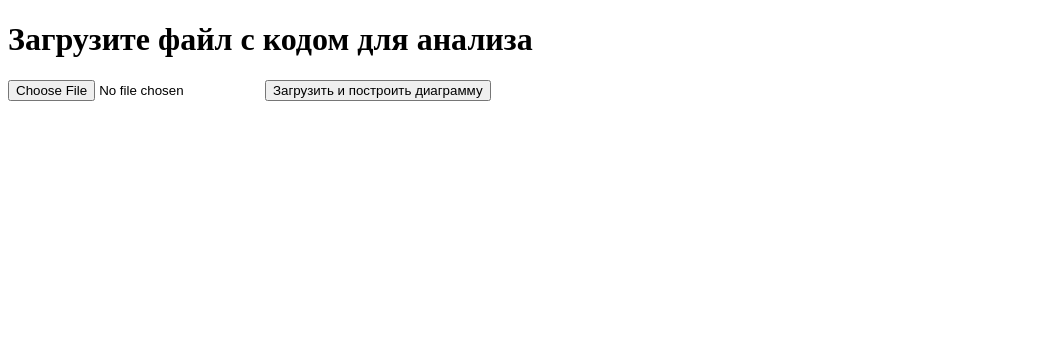
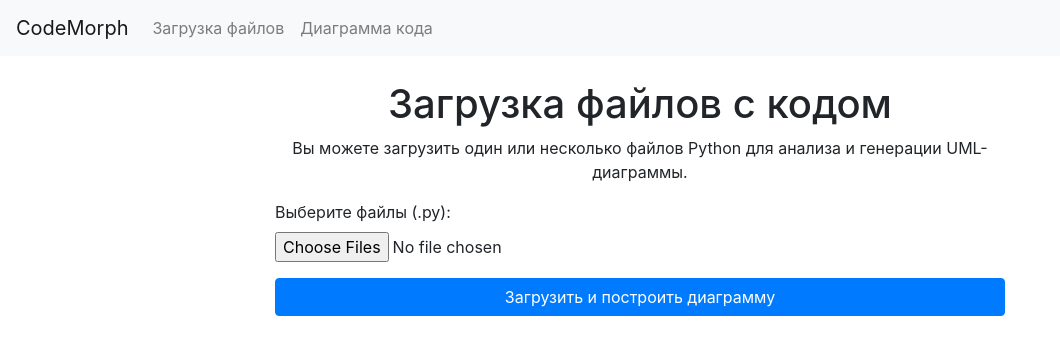
Before and after one commit to Sareff/CodeMorph, a Flask app: page /upload in a window 1280 px wide. Shown: the top 355 px of the page, without its empty margins (0-1060 px from the left). Run offline with Flask 3, Linux system fonts and the light colour scheme; some libraries are stand-ins or nearby versions.

Commit message:
Some design touches + multiple files diagram added

```diff
--- a/analyzer/__init__.py
+++ b/analyzer/__init__.py
@@ -1 +1 @@
-from .analyzer import analyze_file
+from .analyzer import analyze_file, analyze_files
--- a/app/routes.py
+++ b/app/routes.py
@@ -19,31 +19,43 @@ def index():
 @app.route('/upload', methods=['GET', 'POST'])
 def upload():
     if request.method == 'POST':
-        if 'code_file' not in request.files:
-            flash('Файл не выбран')
+        # Проверяем, были ли отправлены файлы
+        if 'code_files' not in request.files:
+            flash('Файлы не выбраны')
             return redirect(request.url)
-        file = request.files['code_file']
-        if file.filename == '':
-            flash('Файл не выбран')
+
+        files = request.files.getlist('code_files')
+        if not files or files[0].filename == '':
+            flash('Файлы не выбраны')
             return redirect(request.url)
-        if file and FileUtils.allowed_file(file.filename, app.config.get("ALLOWED_EXTENTIONS")):
-            filename = FileUtils.secure_filename(file.filename)
-            file_path = os.path.join(UPLOAD_FOLDER, filename)
-            file.save(file_path)
 
-            # Анализируем загруженный файл
-            classes_data = FileUtils.analyze_code(file_path)
-            print(classes_data)
+        saved_files = []
+        for file in files:
+            if file and FileUtils.allowed_file(file.filename, extentions=app.config.get("ALLOWED_EXTENTIONS")):
+                filename = FileUtils.secure_filename(file.filename)
+                file_path = os.path.join(UPLOAD_FOLDER, filename)
+                file.save(file_path)
+                saved_files.append(file_path)
+            else:
+                flash(f'Файл {file.filename} имеет недопустимое расширение и будет пропущен.')
 
-            # Удаляем загруженный файл после анализа (по желанию)
+        if not saved_files:
+            flash('Нет допустимых файлов для анализа.')
+            return redirect(request.url)
+
+        # Анализируем загруженные файлы
+        classes_data = FileUtils.analyze_files(saved_files)
+        print(classes_data)
+
+        # Удаляем загруженные файлы после анализа
+        for file_path in saved_files:
             os.remove(file_path)
 
-            # Передаём данные в шаблон для построения диаграммы
-            session['classes_data'] = classes_data
-            return redirect(url_for('diagram'))
-        else:
-            flash('Разрешены только файлы с расширением .py')
-            return redirect(request.url)
+        # Сохраняем данные в сессии
+        session['classes_data'] = classes_data
+
+        # Перенаправляем на диаграмму
+        return redirect(url_for('diagram'))
     else:
         return render_template('upload.html')
 
--- /dev/null
+++ b/app/templates/base.html
@@ -0,0 +1,43 @@
+<!DOCTYPE html>
+<html lang="ru">
+<head>
+    <meta charset="UTF-8">
+    <title>{% block title %}CodeMorph{% endblock %}</title>
+    <!-- Подключение Bootstrap CSS -->
+    <link rel="stylesheet" href="https://maxcdn.bootstrapcdn.com/bootstrap/4.0.0/css/bootstrap.min.css">
+    <link rel="stylesheet" href="{{ url_for('static', filename='css/styles.css') }}">
+    {% block head %}{% endblock %}
+</head>
+<body>
+    <!-- Навигационная панель -->
+    <nav class="navbar navbar-expand-lg navbar-light bg-light">
+        <a class="navbar-brand" href="{{ url_for('upload') }}">CodeMorph</a>
+        <div class="collapse navbar-collapse">
+            <ul class="navbar-nav mr-auto">
+                <li class="nav-item mr-auto"><a class="nav-link" href="{{ url_for('upload')}}">Загрузка файлов</a></li>
+                <li class="nav-item mr-auto"><a class="nav-link" href="{{ url_for('diagram')}}">Диаграмма кода</a></li>
+            </ul>
+        </div>
+    </nav>
+
+    <!-- Основное содержимое страницы -->
+    <div class="container mt-4">
+        {% with messages = get_flashed_messages() %}
+          {% if messages %}
+            <div class="alert alert-warning" role="alert">
+              {% for message in messages %}
+                <p>{{ message }}</p>
+              {% endfor %}
+            </div>
+          {% endif %}
+        {% endwith %}
+        {% block content %}{% endblock %}
+    </div>
+
+    <!-- Подключение Bootstrap JS и зависимостей -->
+    <script src="https://code.jquery.com/jquery-3.2.1.slim.min.js"></script>
+    <script src="https://cdnjs.cloudflare.com/ajax/libs/popper.js/1.12.9/umd/popper.min.js"></script>
+    <script src="https://maxcdn.bootstrapcdn.com/bootstrap/4.0.0/js/bootstrap.min.js"></script>
+    {% block scripts %}{% endblock %}
+</body>
+</html>
--- a/app/templates/upload.html
+++ b/app/templates/upload.html
@@ -1,24 +1,19 @@
-<!-- templates/upload.html -->
-<!DOCTYPE html>
-<html lang="ru">
-<head>
-    <meta charset="UTF-8">
-    <title>Загрузка файла с кодом</title>
-</head>
-<body>
-    <h1>Загрузите файл с кодом для анализа</h1>
-    <form method="post" action="{{ url_for('upload') }}" enctype="multipart/form-data">
-        <input type="file" name="code_file" accept=".py" required>
-        <button type="submit">Загрузить и построить диаграмму</button>
-    </form>
-    {% with messages = get_flashed_messages() %}
-      {% if messages %}
-        <ul>
-        {% for message in messages %}
-          <li>{{ message }}</li>
-        {% endfor %}
-        </ul>
-      {% endif %}
-    {% endwith %}
-</body>
-</html>
+{% extends "base.html" %}
+
+{% block title %}Загрузка файлов - CodeMorph{% endblock %}
+
+{% block content %}
+<div class="row">
+    <div class="col-md-8 offset-md-2">
+        <h1 class="text-center">Загрузка файлов с кодом</h1>
+        <p class="text-center">Вы можете загрузить один или несколько файлов Python для анализа и генерации UML-диаграммы.</p>
+        <form method="post" action="{{ url_for('upload') }}" enctype="multipart/form-data">
+            <div class="form-group">
+                <label for="code_files">Выберите файлы (.py):</label>
+                <input type="file" class="form-control-file" id="code_files" name="code_files" accept=".py" multiple required>
+            </div>
+            <button type="submit" class="btn btn-primary btn-block">Загрузить и построить диаграмму</button>
+        </form>
+    </div>
+</div>
+{% endblock %}
--- a/utils/utils.py
+++ b/utils/utils.py
@@ -21,6 +21,11 @@ class FileUtils:
         classes_data = analyze_file(file_path)
         print(classes_data)
         return classes_data
+
+    @staticmethod
+    def analyze_files(file_paths):
+        from analyzer import analyze_files
+        return analyze_files(file_paths)
 
     @staticmethod
     def secure_filename(filename):
```
Also changed, not shown: analyzer/analyzer.py (+11 -2 lines), app/templates/class.html (+10 -14 lines), app/templates/diagram.html (+13 -18 lines).
